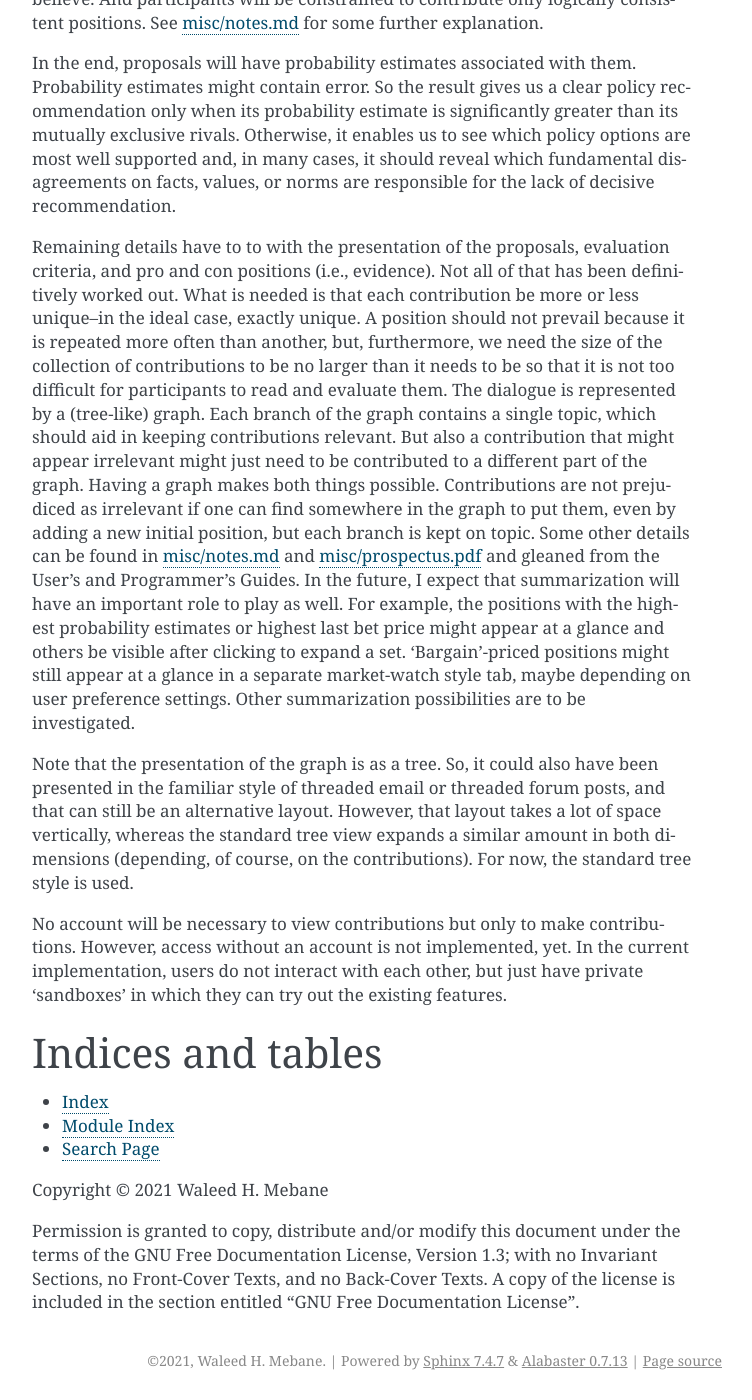
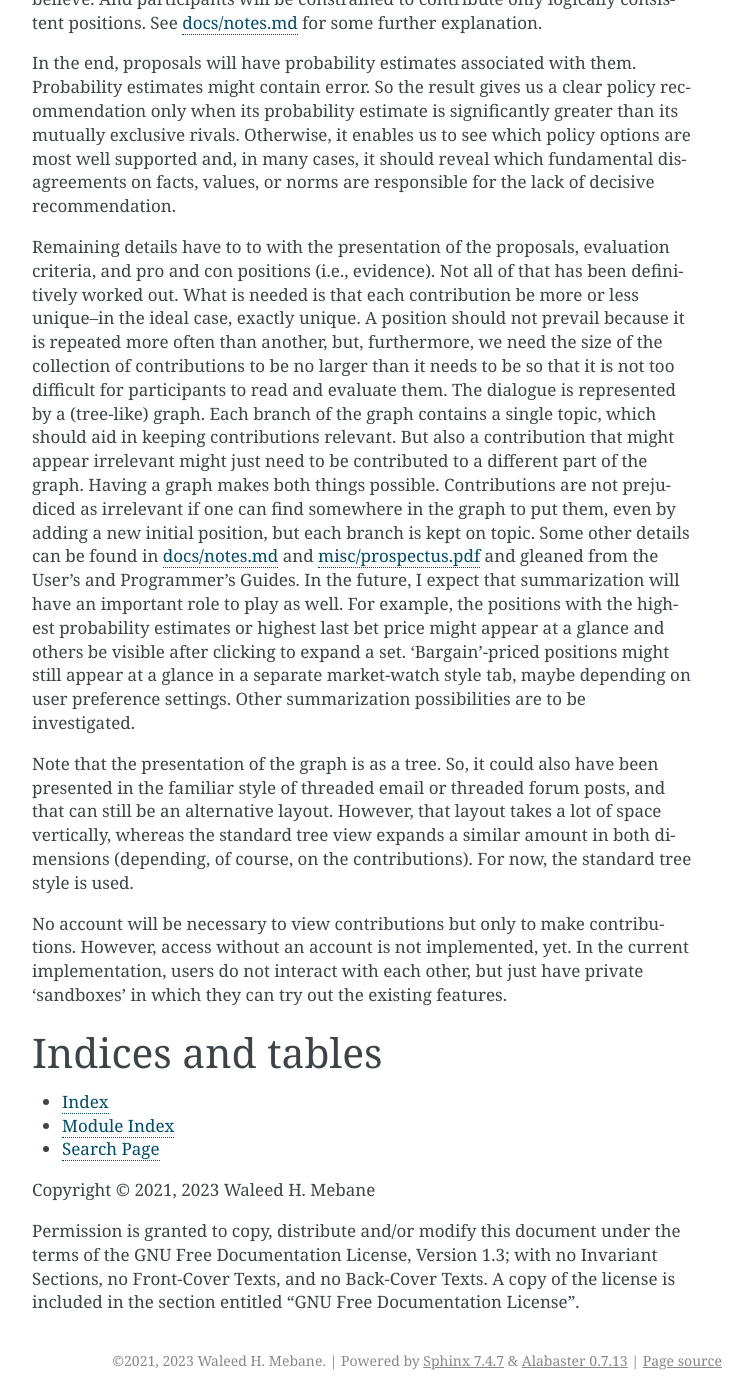
Before and after one commit to waleedmebane/allsembly-prototype, a Sphinx documentation site: the page built from docs/index.rst, in a window 1280 px wide and 1400 px high, scrolled down 2773 px. Shown: the whole window, without its empty margins (388-1140 px from the left). Built offline with Sphinx 7.4.7, drawn with Linux system fonts in a browser that asks for light colours; some of the changed text lies outside the part shown.

Commit message:
Moved notes.md and how_it_works.md to docs

```diff
--- a/docs/conf.py
+++ b/docs/conf.py
@@ -18,7 +18,7 @@
 # -- Project information -----------------------------------------------------
 
 project = 'Allsembly™ Prototype'
-copyright = '2021, Waleed H. Mebane'
+copyright = '2021, 2023 Waleed H. Mebane'
 author = 'Waleed H. Mebane'
 
 
--- a/docs/index.rst
+++ b/docs/index.rst
@@ -83,7 +83,7 @@ though they are also able to investigate topics outside of their base of
 knowledge).
 
 After a panel is convened, it proceeds in the way described in the file
-`misc/notes.md <https://github.com/waleedmebane/allsembly-prototype/blob/main/misc/notes.md>`_ in the source code repository and shown to some extent in the
+`docs/notes.md <https://github.com/waleedmebane/allsembly-prototype/blob/main/docs/notes.md>`_ in the source code repository and shown to some extent in the
 screen shots in the User's Guide.  Participants
 present policy proposals as described in `misc/prospectus.pdf <https://github.com/waleedmebane/allsembly-prototype/blob/main/misc/prospectus.pdf>`_, and then they
 present positions, statements about the evaluation of those proposals, and pro and
@@ -99,7 +99,7 @@ participants adjust their expressed confidence in positions by making new bets.
 A bet is supposed to represent the taking of a risk.  Thus a participant is
 rational when their bet corresponds with what they actually believe.  And
 participants will be constrained to contribute only logically consistent
-positions.  See `misc/notes.md <https://github.com/waleedmebane/allsembly-prototype/blob/main/misc/notes.md>`_ for some further explanation.
+positions.  See `docs/notes.md <https://github.com/waleedmebane/allsembly-prototype/blob/main/docs/notes.md>`_ for some further explanation.
 
 In the end, proposals will have probability estimates associated with them.
 Probability estimates might contain error.  So the result gives us a clear
@@ -122,7 +122,7 @@ contribution that might appear irrelevant might just need to be contributed
 to a different part of the graph.  Having a graph makes both things possible.
 Contributions are not prejudiced as irrelevant if one can find somewhere in the
 graph to put them, even by adding a new initial position, but each branch is
-kept on topic.  Some other details can be found in `misc/notes.md <https://github.com/waleedmebane/allsembly-prototype/blob/main/misc/notes.md>`_ and
+kept on topic.  Some other details can be found in `docs/notes.md <https://github.com/waleedmebane/allsembly-prototype/blob/main/docs/notes.md>`_ and
 `misc/prospectus.pdf <https://github.com/waleedmebane/allsembly-prototype/blob/main/misc/prospectus.pdf>`_ and gleaned from the User's and Programmer's Guides.  In
 the future, I expect that summarization will have an important role to play as
 well.  For example, the positions with the highest probability estimates or
@@ -150,7 +150,7 @@ Indices and tables
 * :ref:`modindex`
 * :ref:`search`
 
-Copyright © 2021 Waleed H. Mebane
+Copyright © 2021, 2023 Waleed H. Mebane
 
 Permission is granted to copy, distribute and/or modify this document
 under the terms of the GNU Free Documentation License, Version 1.3;
```
Also changed, not shown: docs/how_it_works.md (renamed from misc/how_it_works.md, +4 -12 lines), docs/notes.md (renamed from misc/notes.md, +4 -10 lines), docs/programmer_s_guide.rst (+7 -7 lines).
